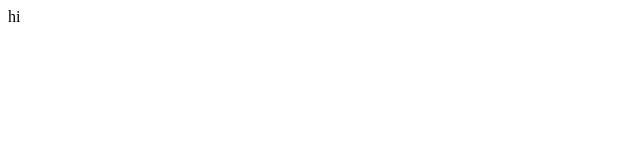
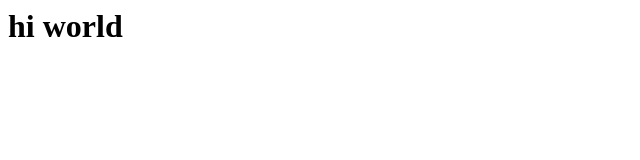
Before and after one commit to hardeep-kaur10/xyz, a plain HTML site: page index.html in a window 1280 px wide. Shown: the whole page, without its empty margins (0-640 px from the left). Drawn offline with Linux system fonts and the light colour scheme.

Commit message:
Update index.html

```diff
--- a/index.html
+++ b/index.html
@@ -2,5 +2,7 @@
 	 <head>
 	 </head>
 	 <body>
-hi	 </body>
+		 <!--html and css-->
+		 <h1>hi world </h1>
+	 </body>
  </html>
```
